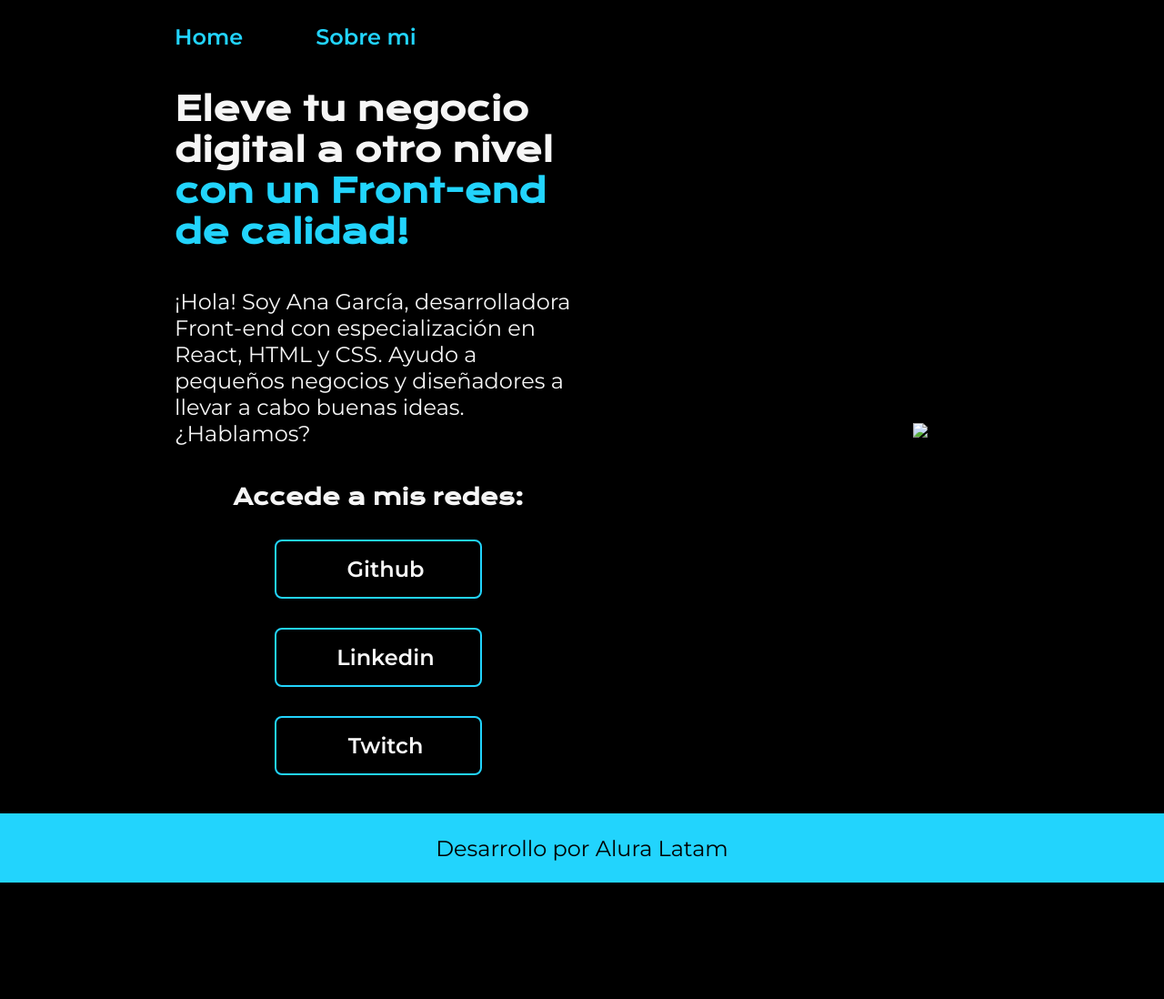
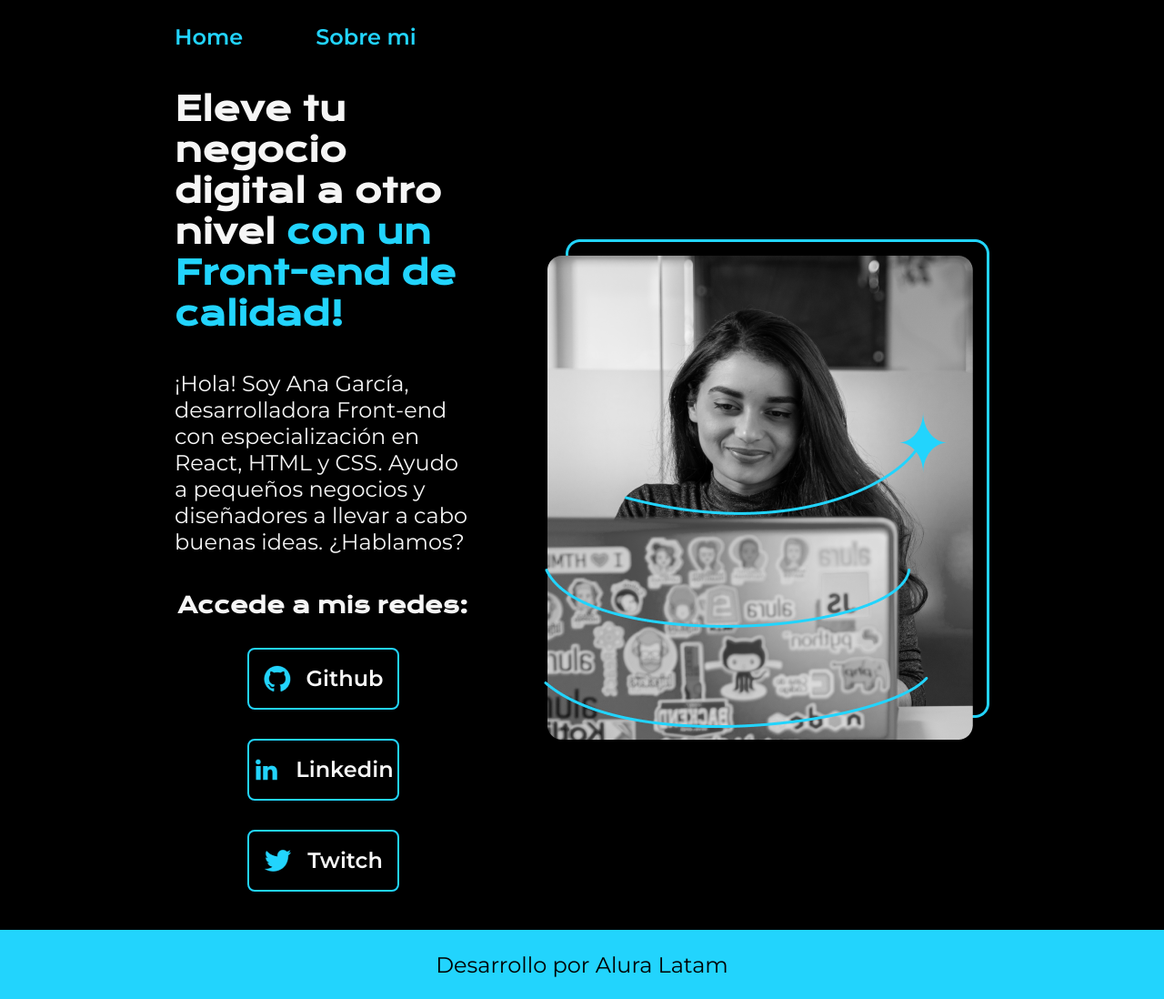
Before and after one commit to GutierrezCesar/portafolio, a plain HTML site: page index.html in a window 1280 px wide. Shown: the whole page at 91% size. Before the commit the page ends 970 px from the top, so only its background shows below. Drawn offline with nearby package versions, Linux system fonts and the light colour scheme; files that its build step writes are made by us from their sources.

Commit message:
Update: styles e imagenes

```diff
--- a/index.html
+++ b/index.html
@@ -4,13 +4,13 @@
     <meta charset="UTF-8">
     <meta name="viewport" content="width=device-width, initial-scale=1.0">
     <title>Portafolio 3 Practica</title>
-    <link rel="stylesheet" href="/PORTAFOLIO_3_PRACTICA/styles/style.css">
+    <link rel="stylesheet" href="./styles/style.css">
 </head>
 <body>
     <header class="header">
         <nav class="header__contenido">
-            <a class="header__contenido__menu" href="index.html">Home</a>
-            <a class="header__contenido__menu" href="about_me.html">Sobre mi</a>
+            <a class="header__contenido__menu" href="./index.html">Home</a>
+            <a class="header__contenido__menu" href="./about.html">Sobre mi</a>
         </nav>
     </header>
     <main class="main">
@@ -26,18 +26,18 @@
                 <h2 class="main__botones__subtitulo">
                     Accede a mis redes:
                 </h2>
-                <a class="main__botones__enlaces" href="https://github.com">
-                    <img src="/PORTAFOLIO_3_PRACTICA/assets/github.png" alt="">Github
+                <a class="main__botones__enlaces" target="_blank" href="https://github.com">
+                    <img src="./assets/github.png" alt="">Github
                 </a>
-                <a class="main__botones__enlaces" href="https://github.com">
-                    <img src="/PORTAFOLIO_3_PRACTICA/assets/linkedin.png" alt="">Linkedin
+                <a class="main__botones__enlaces" target="_blank" href="https://linkedin.com">
+                    <img src="./assets/linkedin.png" alt="">Linkedin
                 </a>
-                <a class="main__botones__enlaces" href="https://github.com">
-                    <img src="/PORTAFOLIO_3_PRACTICA/assets/twitter.png" alt="">Twitch
+                <a class="main__botones__enlaces" target="_blank" href="https://twitter.com">
+                    <img src="./assets/twitter.png" alt="">Twitch
                 </a>
             </div>
         </section>
-        <img class="presentacion__imagen" src="/PORTAFOLIO_3_PRACTICA/assets/Imagem.png" alt="Estudiante">
+        <img class="presentacion__imagen" src="./assets/Imagen.png" alt="Estudiante">
     </main>
     <footer class="footer">
         <p class="footer__texto">
```
Also changed, not shown: about.html (+3 -3 lines).
